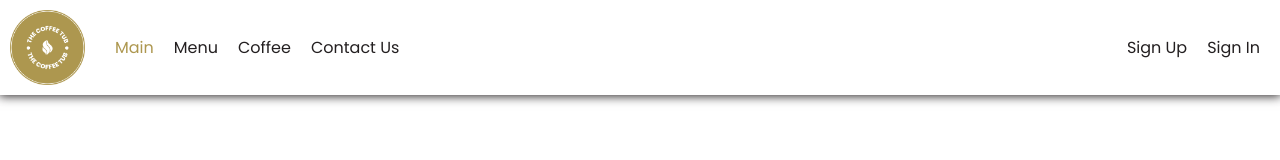
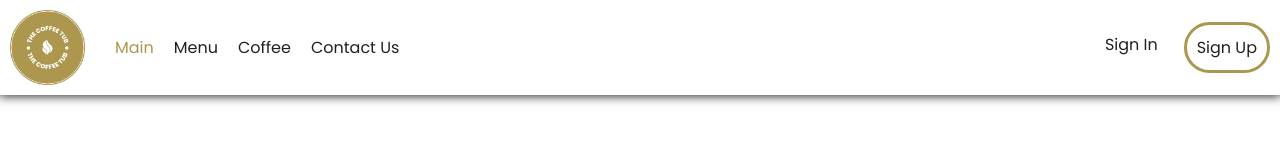
Before and after one commit to meeeww/tfg_cliente, a React (Vite) app: page / in a window 1280 px wide. Shown: the top 160 px of the page. Built offline with nearby package versions, Linux system fonts and the light colour scheme.

Commit message:
Mejoras del inicio + html

```diff
--- a/index.html
+++ b/index.html
@@ -2,9 +2,9 @@
 <html lang="en">
   <head>
     <meta charset="UTF-8" />
-    <link rel="icon" type="image/svg+xml" href="/vite.svg" />
+    <link rel="icon" type="image/svg+xml" href="./src/assets/Logo.png" />
     <meta name="viewport" content="width=device-width, initial-scale=1.0" />
-    <title>Vite + React</title>
+    <title>The Coffee Tub</title>
   </head>
   <body>
     <div id="root"></div>
--- a/src/components/Header.jsx
+++ b/src/components/Header.jsx
@@ -1,5 +1,17 @@
 import { NavLink } from "react-router-dom";
 import Logo from '../assets/Logo.png'
+
+const linksLeft = [
+    { name: 'Main', href: '/' },
+    { name: 'Menu', href: '/menu' },
+    { name: 'Coffee', href: '/coffee' },
+    { name: 'Contact Us', href: '/contactus' },
+]
+
+const linksRight = [
+    { name: 'Sign In', href: '/signin', clase: "signin" },
+    { name: 'Sign Up', href: '/signup', clase: "signup" },
+]
 
 const Header = () => (
     <header className="headerHeader">
@@ -8,15 +20,15 @@ const Header = () => (
         </div>
         <div className="nav-linksHeader">
             <nav className="navHeader">
-                <NavLink to={"/"} className={({ isActive, isPending }) => isPending ? "pending" : isActive ? "active" : ""}>Main</NavLink>
-                <NavLink to={"/menu"} className={({ isActive, isPending }) => isPending ? "pending" : isActive ? "active" : ""}>Menu</NavLink>
-                <NavLink to={"/coffee"} className={({ isActive, isPending }) => isPending ? "pending" : isActive ? "active" : ""}>Coffee</NavLink>
-                <NavLink to={"/contact"} className={({ isActive, isPending }) => isPending ? "pending" : isActive ? "active" : ""}>Contact Us</NavLink>
+                {linksLeft.map((item) => (
+                    <NavLink to={item.href} key={({ isActive, isPending }) => isPending ? "pending" : isActive ? "active" : ""}>{item.name}</NavLink>
+                ))}
             </nav>
             <div className="register-loginHeader">
                 <nav className="navHeader">
-                    <NavLink to={"/signup"} className={({ isActive, isPending }) => isPending ? "pending" : isActive ? "active" : ""}>Sign Up</NavLink>
-                    <NavLink to={"/signin"} className={({ isActive, isPending }) => isPending ? "pending" : isActive ? "active" : ""}>Sign In</NavLink>
+                    {linksRight.map((item) => (
+                        <NavLink to={item.href} id={item.clase} key={({ isActive, isPending }) => isPending ? "pending" : isActive ? "active" : ""}>{item.name}</NavLink>
+                    ))}
                 </nav>
             </div>
         </div>
--- a/src/estilos/estilos.css
+++ b/src/estilos/estilos.css
@@ -56,7 +56,23 @@ body {
 }
 
 .active {
-  color: var(--color_secundario)!important;
+  color: var(--color_secundario) !important;
+}
+
+#signup {
+  border: 3px solid var(--color_secundario);
+  border-radius: 2rem;
+  margin-left: 1rem;
+  color: var(--gris);
+
+  transition: all 0.25s;
+}
+
+#signup:hover {
+  background-color: var(--color_secundario);
+  color: var(--blanco);
+
+  transition: all 0.25s;
 }
 
 .nav-linksHeader {
@@ -304,7 +320,7 @@ h3 {
   display: inline-block;
 }
 
-.linksOrganizerFooter{
+.linksOrganizerFooter {
   display: flex;
   flex-direction: column;
 }
--- a/src/pages/Dashboard.jsx
+++ b/src/pages/Dashboard.jsx
@@ -17,8 +17,6 @@ const documents = [
 ]
 
 function Dashboard() {
-  const [count, setCount] = useState(0)
-
   return (
     <>
       <div className="dashboardBody">
```
